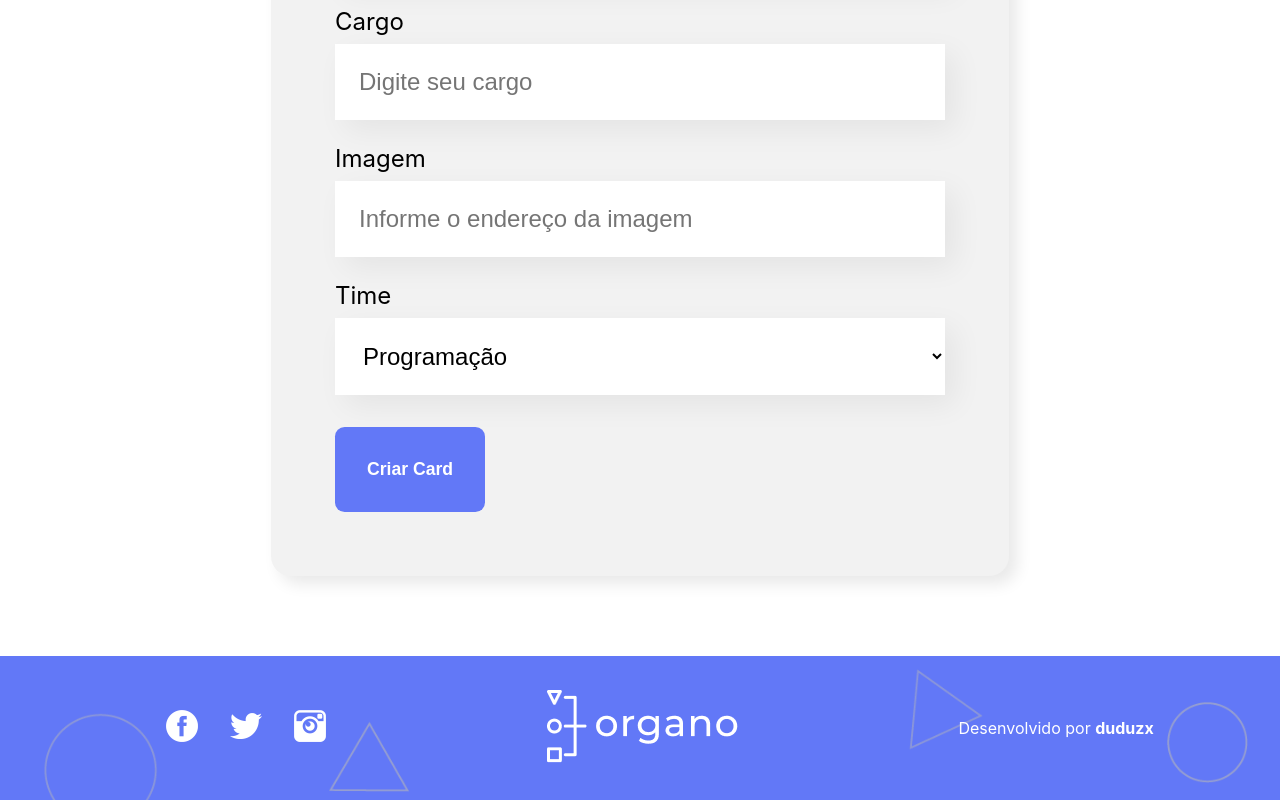
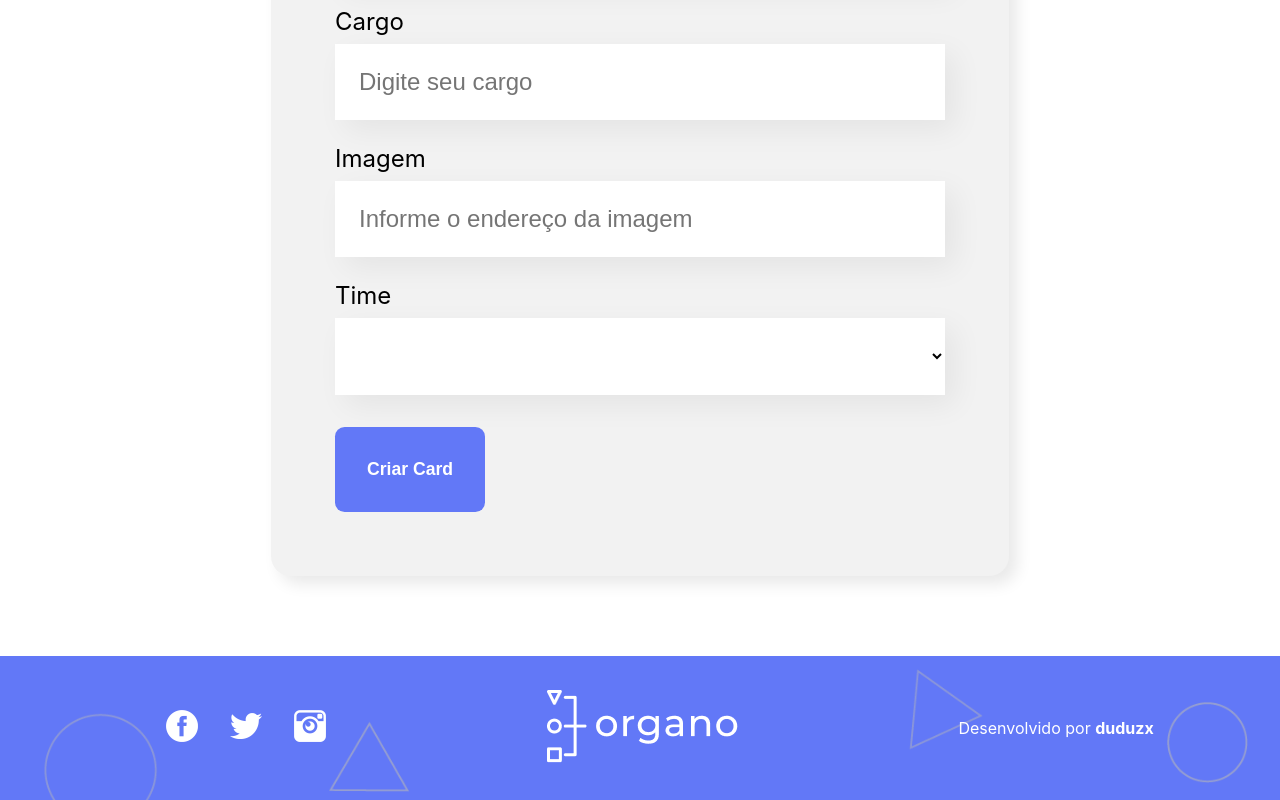
Before and after one commit to duduzx02/Organo, a React (Create React App) app: page / in a window 1280 px wide. Shown: the part 813-1613 px from the top of the page. Built offline with nearby package versions, Linux system fonts and the light colour scheme; the HTML template or start-up script is replaced by a standard one.

Commit message:
Corrigindo bugs

```diff
--- a/src/App.js
+++ b/src/App.js
@@ -10,7 +10,7 @@
     {
       nome: 'Programação',
       corPrimaria: '#57c278',
-      corSecunraria: '#D9f7e9',
+      corSecundaria: '#D9f7e9',
     },
     {
       nome: 'Front-End',
@@ -47,7 +47,6 @@
   const [colaboradores, setColaboradores] = useState([])
 
   const aoNovoColaboradorAdicionado = (colaborador) => {
-    console.log(colaborador)
     setColaboradores([...colaboradores, colaborador])
   }
 
--- a/src/components/Colaborador/Colaborador.css
+++ b/src/components/Colaborador/Colaborador.css
@@ -5,6 +5,7 @@
 .colaborador .cabecalho {
   background-color:  #F0F0F0;
   border-radius: 10px 10px 0px 0px;
+  border: 1px solid rebeccapurplement;
 }
 .colaborador img {
   width: 100px;
@@ -14,6 +15,8 @@
 }
 
 .colaborador .rodape {
+  display: flex;
+  flex-direction: column;
   background: #FFFFFF;
   box-shadow: 5px 5px 15px rgba(0, 0, 0, 0.08);
   border-radius: 0px 0px 10px 10px;
--- a/src/components/Colaborador/index.js
+++ b/src/components/Colaborador/index.js
@@ -1,9 +1,9 @@
 import './Colaborador.css';
 
-const Colaborador = ({nome, cargo, imagem}) => {
+const Colaborador = ({nome, cargo, imagem, corDeFundo}) => {
   return (
     <div className='colaborador'>
-      <div className='cabecalho'>
+      <div className='cabecalho' style={{backgroundColor: corDeFundo}}>
         <img src={imagem} alt={nome} />
       </div>
       <div className='rodape'>
--- a/src/components/ListaSuspensa/index.js
+++ b/src/components/ListaSuspensa/index.js
@@ -4,7 +4,8 @@
   return (
     <div className='lista-suspensa'>
       <label>{props.label}</label>
-      <select onChange={evento => props.aoAlterado(evento.target.value)} required={props.required} value={props.value}>
+      <select onChange={evento => props.aoAlterado(evento.target.value)} required={props.required} value={props.valor}>
+        <option value=""></option>
         {props.itens.map(item => {return <option key={item}>{item}</option>})}
       </select>
     </div>
--- a/src/components/Time/index.js
+++ b/src/components/Time/index.js
@@ -8,7 +8,7 @@
     (props.colaboradores.length > 0) ? <section className='time' style={cssSection}>
       <h3 style={cssH3}>{props.nome}</h3>
       <div className='colaboradores'>
-      {props.colaboradores.map( colaborador => <Colaborador nome={colaborador.nome} cargo={colaborador.cargo} imagem={colaborador.imagem}/> )}
+      {props.colaboradores.map( colaborador => <Colaborador key={colaborador.nome} corDeFundo={props.corPrimaria} nome={colaborador.nome} cargo={colaborador.cargo} imagem={colaborador.imagem}/> )}
       </div>
     </section>
     : ''
```
